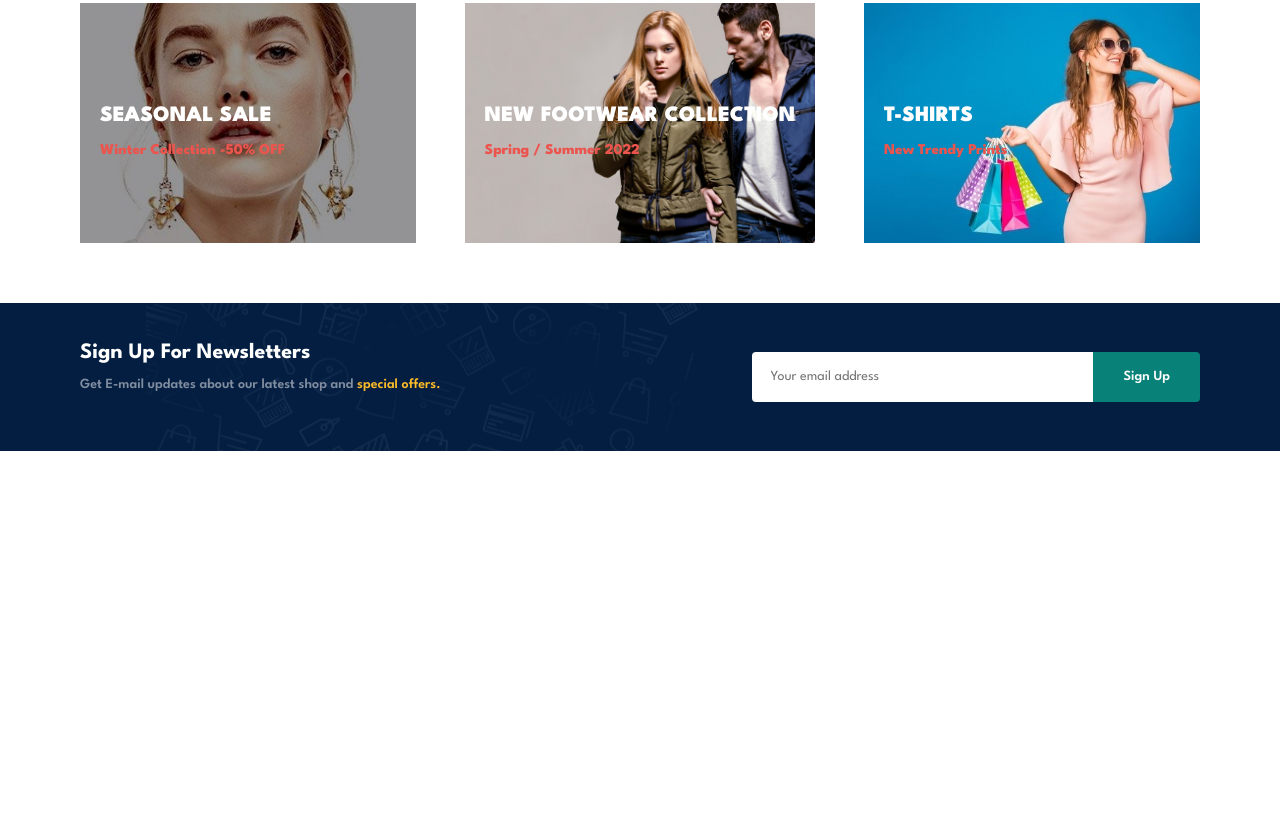
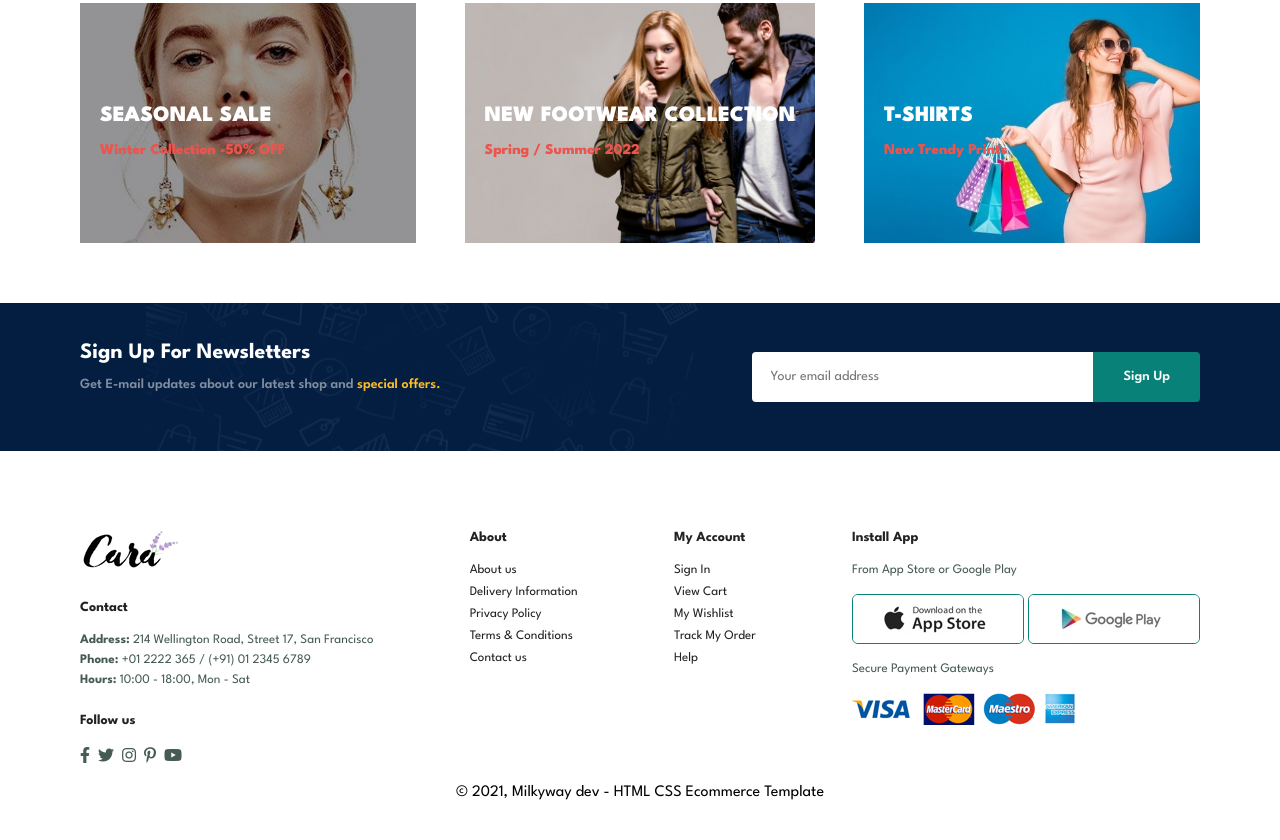
Before and after one commit to mike-piotrowski/estore, a plain HTML site: page estore/index.html in a window 1280 px wide. Shown: the part 4309-5149 px from the top of the page. Before the commit the page ends 4800 px from the top, so only its background shows below. Drawn offline with Linux system fonts and the light colour scheme.

Commit message:
Created Footer Section

```diff
--- a/estore/index.html
+++ b/estore/index.html
@@ -373,6 +373,55 @@
         <button class="normal">Sign Up</button>
       </div>
     </section>
+    <footer class="section-p1">
+      <div class="col">
+        <img class="logo" src="img/logo.png" alt="" />
+        <h4>Contact</h4>
+        <p><strong>Address:</strong> 214 Wellington Road, Street 17, San Francisco</p>
+        <p><strong>Phone:</strong> +01 2222 365 / (+91) 01 2345 6789</p>
+        <p><strong>Hours:</strong> 10:00 - 18:00, Mon - Sat</p>
+        <div class="follow">
+          <h4>Follow us</h4>
+          <div class="icon">
+            <i class="fab fa-facebook-f"></i>
+            <i class="fab fa-twitter"></i>
+            <i class="fab fa-instagram"></i>
+            <i class="fab fa-pinterest-p"></i>
+            <i class="fab fa-youtube"></i>
+          </div>
+        </div>
+      </div>
+      <div class="col">
+        <h4>About</h4>
+        <a href="#">About us</a>
+        <a href="#">Delivery Information</a>
+        <a href="#">Privacy Policy</a>
+        <a href="#">Terms & Conditions</a>
+        <a href="#">Contact us</a>
+      </div>
+
+      <div class="col">
+        <h4>My Account</h4>
+        <a href="#">Sign In</a>
+        <a href="#">View Cart</a>
+        <a href="#">My Wishlist</a>
+        <a href="#">Track My Order</a>
+        <a href="#">Help</a>
+      </div>
+
+      <div class="col install">
+        <h4>Install App</h4>
+        <p>From App Store or Google Play</p>
+        <div class="row">
+          <img src="img/pay/app.jpg" alt="" />
+          <img src="img/pay/play.jpg" alt="" />
+        </div>
+        <p>Secure Payment Gateways</p>
+        <img src="img/pay/pay.png" alt="" />
+      </div>
+
+      <div class="copyright">© 2021, Milkyway dev - HTML CSS Ecommerce Template</div>
+    </footer>
     <script src="script.js"></script>
   </body>
 </html>
--- a/estore/style.css
+++ b/estore/style.css
@@ -457,3 +457,66 @@ body {
   border-top-left-radius: 0;
   border-bottom-left-radius: 0;
 }
+
+footer {
+  display: flex;
+  flex-wrap: wrap;
+  justify-content: space-between;
+}
+
+footer .col {
+  display: flex;
+  flex-direction: column;
+  align-items: flex-start;
+  margin-bottom: 20px;
+}
+
+footer .logo {
+  margin-bottom: 30px;
+}
+
+footer h4 {
+  font-size: 14px;
+  padding-bottom: 20px;
+}
+
+footer p {
+  font-size: 13px;
+  margin: 0 0 8px 0;
+}
+
+footer a {
+  font-size: 13px;
+  text-decoration: none;
+  color: #222;
+  margin-bottom: 10px;
+}
+
+footer .follow {
+  margin-top: 20px;
+}
+
+footer .follow i {
+  color: #465b52;
+  padding-right: 4px;
+  cursor: pointer;
+}
+
+footer .install .row img {
+  border: 1px solid #088178;
+  border-radius: 6px;
+}
+
+footer .install img {
+  margin: 10px 0 15px 0;
+}
+
+footer .follow i:hover,
+footer a:hover {
+  color: #088178;
+}
+
+footer .copyright {
+  width: 100%;
+  text-align: center;
+}
```
